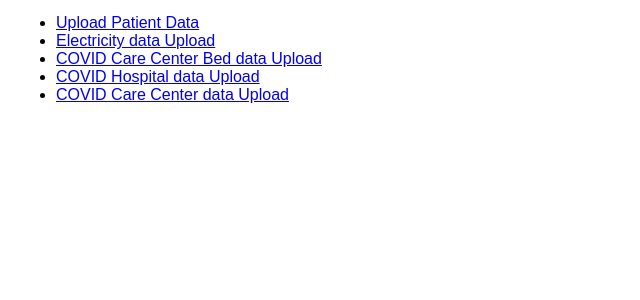
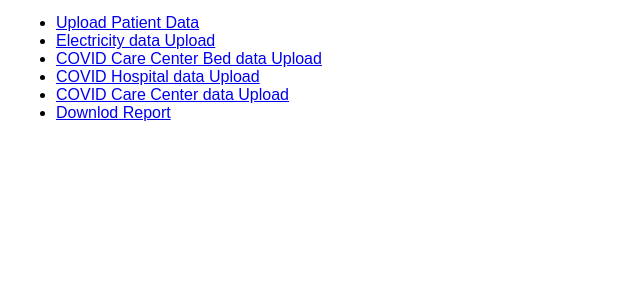
Before and after one commit to tejakundaikar/covidmanagement, a PHP site: page / in a window 1280 px wide. Shown: the part 168-468 px from the top of the page, without its empty margins (0-640 px from the left). Run offline with PHP 8.4, Linux system fonts and the light colour scheme.

Commit message:
Update index.php
adding one link for download contact tracing report.

```diff
--- a/index.php
+++ b/index.php
@@ -26,6 +26,7 @@ include 'page_structure_content.php';
   <li><a href=covid_care_bed_data_upload.php> COVID Care Center Bed data Upload</a> </li>
   <li><a href=covid_hospital_data_upload.php>COVID Hospital data Upload</a> </li>
   <li><a href=covid_care_center_data_upload.php>COVID Care Center data Upload</a> </li>
+  <li><a href=downloadContactTracingReport.php>Downlod Report</a> </li>
 
 </div>
 
```
